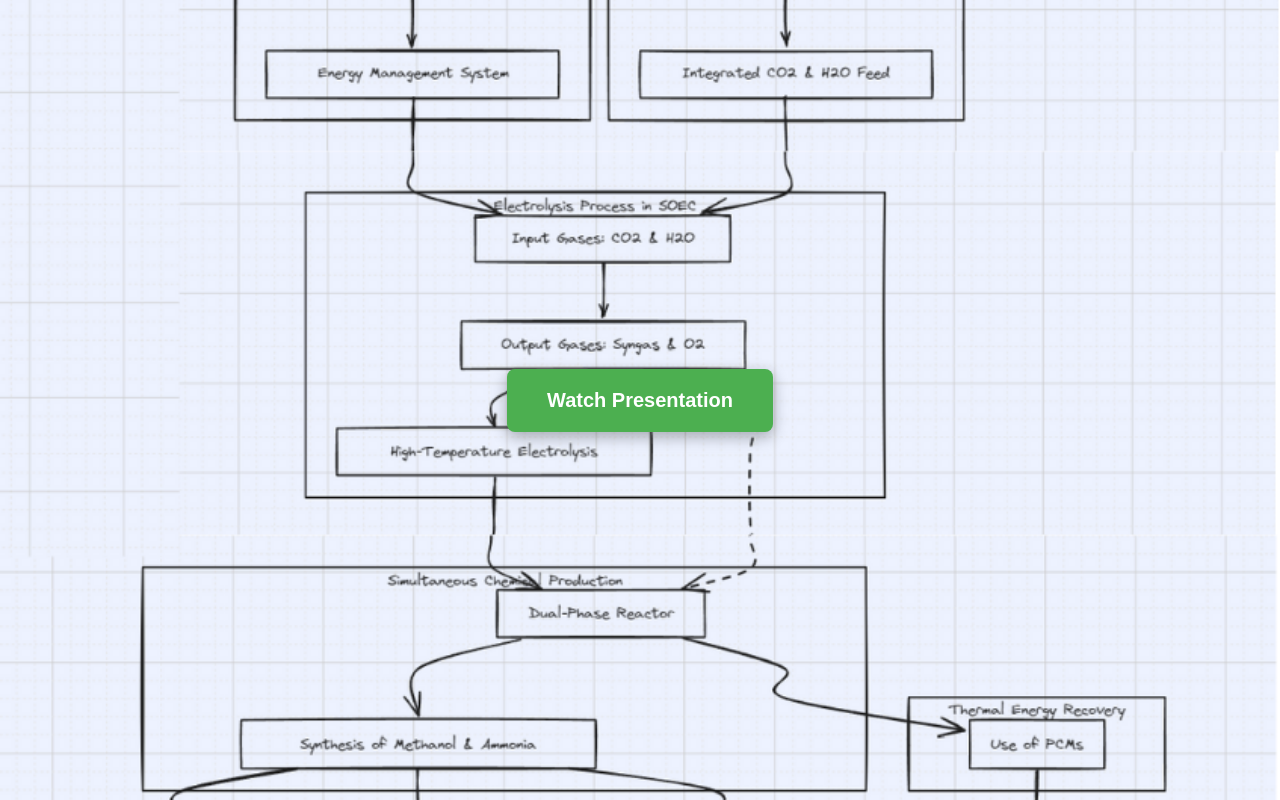
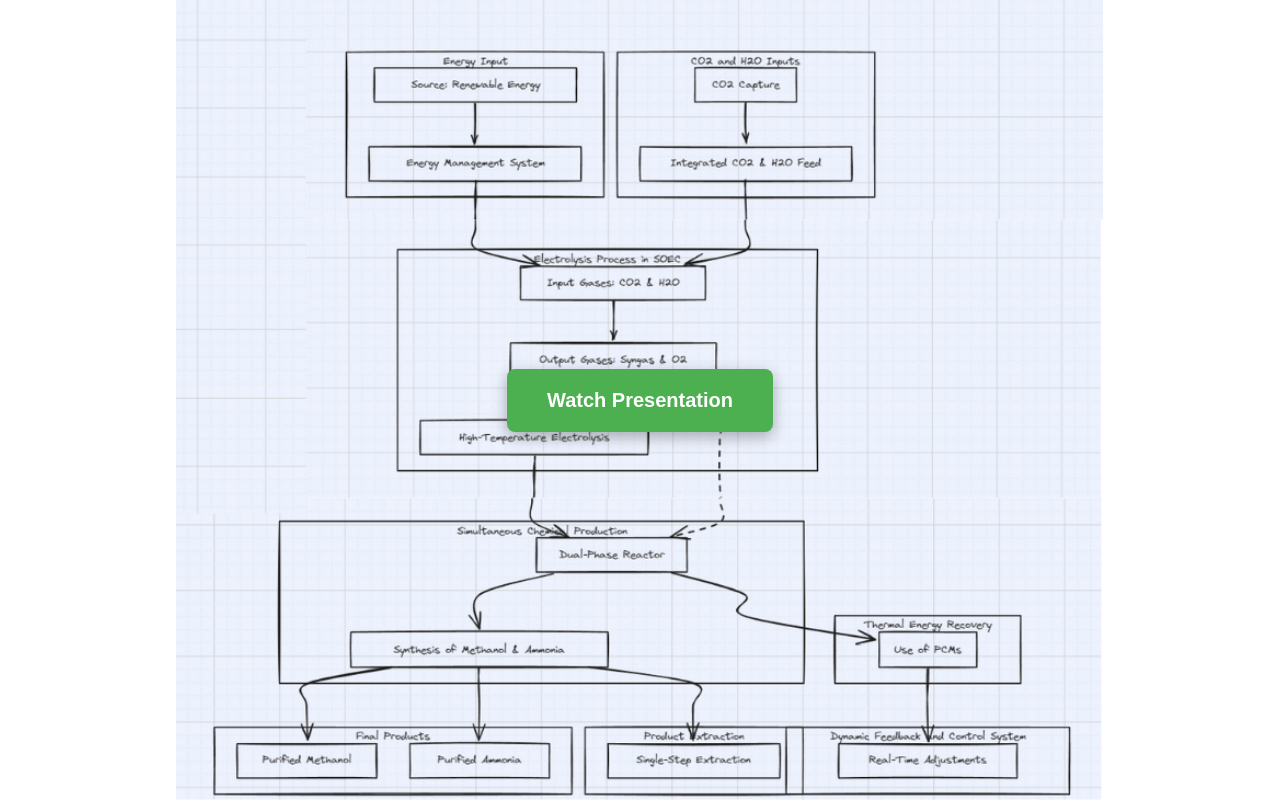
Before and after one commit to nehahter/mettle, a plain HTML site: page index.html in a window 1280 px wide. Drawn offline with Linux system fonts and the light colour scheme.

Commit message:
Update index.html

```diff
--- a/index.html
+++ b/index.html
@@ -9,17 +9,20 @@
             height: 100%;
             margin: 0;
             font-family: Arial, sans-serif;
+            overflow: hidden; /* Prevent page scroll */
         }
         .background {
             background-image: url('home.png');
             height: 100%;
+            width: 100%;
             background-position: center;
             background-repeat: no-repeat;
-            background-size: cover;
+            background-size: contain; /* Make the image flexible and fit within the viewport */
             display: flex;
             justify-content: center;
             align-items: center;
             text-align: center;
+            overflow: auto; /* Enable scrolling if the image is larger than the window */
         }
         .button {
             background-color: #4CAF50; /* Green */
```
